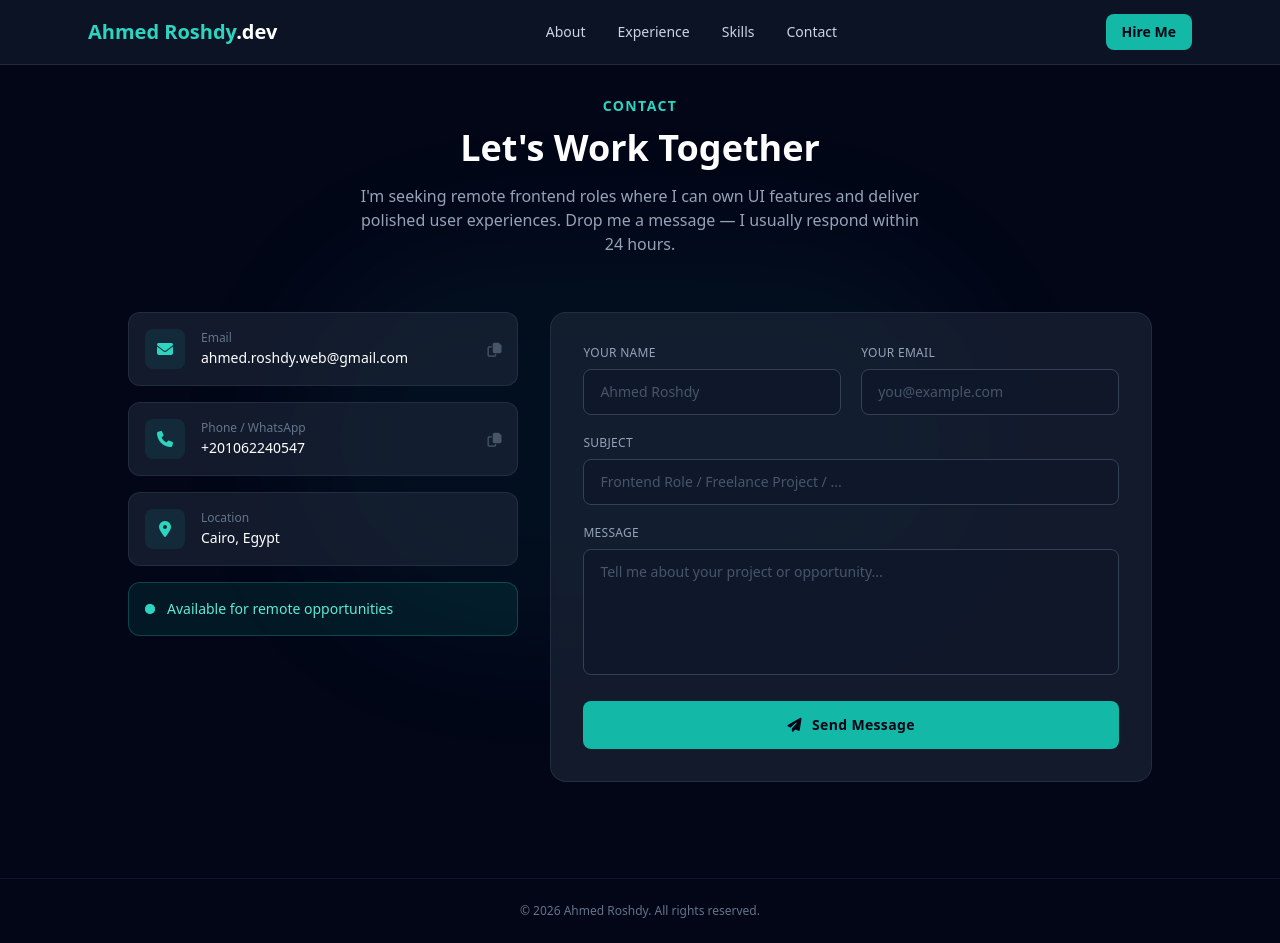
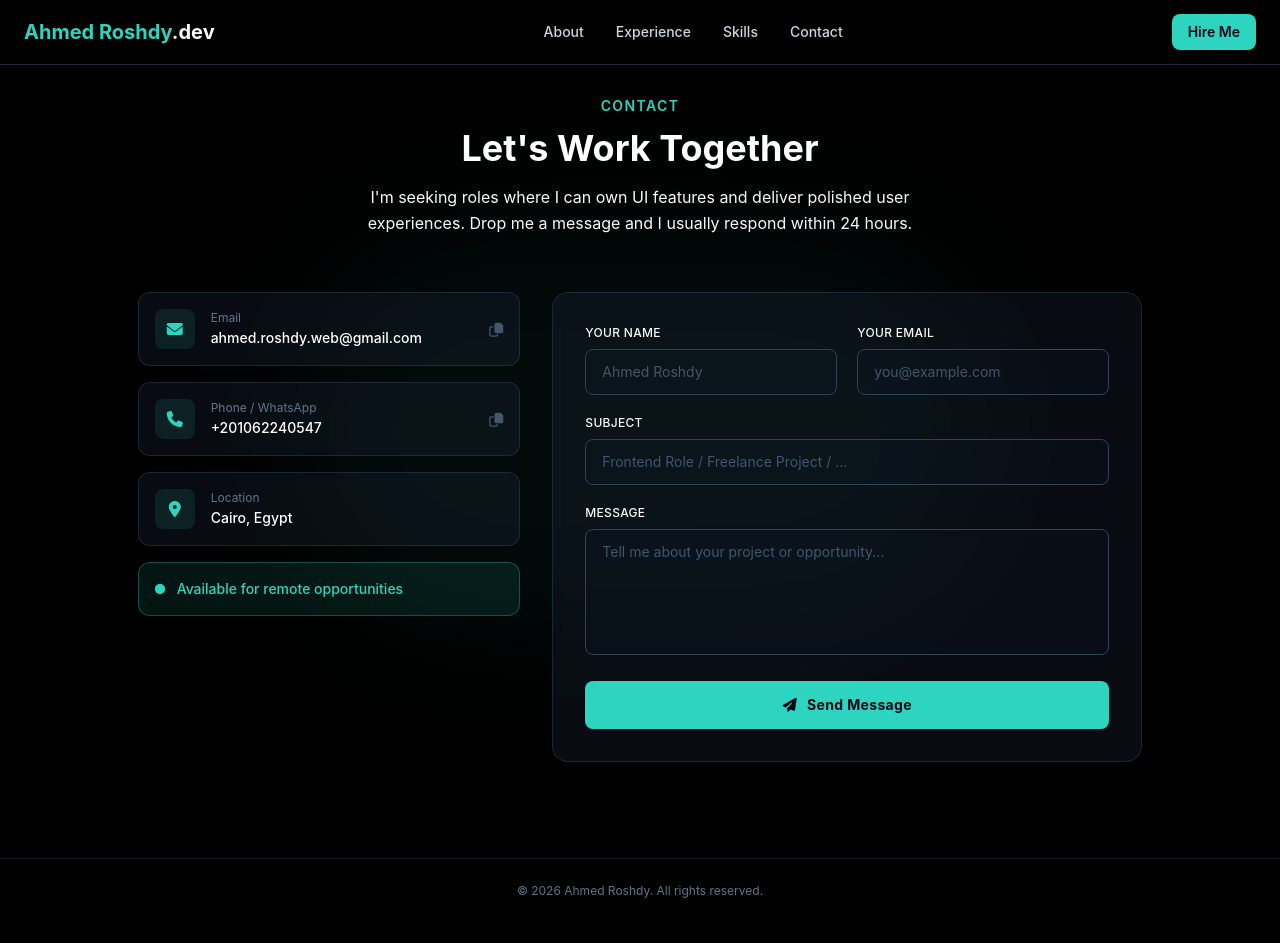
Before and after one commit to Ahmed-Roshdy-1/my-portfolio, a Nuxt app: page /contact in a window 1280 px wide. Built offline with nearby package versions, Linux system fonts and the light colour scheme.

Commit message:
update tailwindcss to version 4.3.3 and add @tailwindcss/vite dependency and update UI

```diff
--- a/app/assets/css/main.css
+++ b/app/assets/css/main.css
@@ -1,9 +1,20 @@
-@tailwindcss base;
-@tailwindcss components;
-@tailwindcss utilities;
+@import "tailwindcss";
+
+@theme {
+  --color-primary: #2dd4bf;
+  --color-primary-dark: #1fb9a5;
+  --color-text: #fff;
+  --color-text-sub: #fafafa;
+  --color-app-bg: #000000;
+}
+
 
 html {
   scroll-behavior: smooth;
+}
+
+body{
+  background: var(--color-app-bg);
 }
 
 
@@ -16,9 +27,10 @@ html {
   background: #1e293b;
 }
 ::-webkit-scrollbar-thumb {
-  background: #2dd4bf;
+  background: var(--color-primary);
   border-radius: 4px;
+  cursor: pointer;
 }
 ::-webkit-scrollbar-thumb:hover {
-  background: #2dd4bf;
+  background: var(--color-primary-dark) ;
 }
--- a/app/components/ContactSection.vue
+++ b/app/components/ContactSection.vue
@@ -88,17 +88,17 @@ async function copyPhone() {
   <section id="contact" class="py-24 px-6 relative overflow-hidden">
     <!-- Background glow -->
     <div class="absolute inset-0 pointer-events-none">
-      <div class="absolute top-1/2 left-1/2 -translate-x-1/2 -translate-y-1/2 w-[700px] h-[400px] bg-teal-500/5 rounded-full blur-3xl"></div>
+      <div class="absolute top-1/2 left-1/2 -translate-x-1/2 -translate-y-1/2 w-[700px] h-[400px] bg-primary/5 rounded-full blur-3xl"></div>
     </div>
 
     <div class="max-w-5xl mx-auto relative z-10">
       <!-- Header -->
       <div class="text-center mb-14">
-        <p class="text-teal-400 text-sm font-semibold tracking-widest uppercase mb-3">Contact</p>
+        <p class="text-primary text-sm font-semibold tracking-widest uppercase mb-3">Contact</p>
         <h2 class="text-3xl sm:text-4xl font-bold text-white mb-4">Let's Work Together</h2>
-        <p class="text-slate-400 max-w-xl mx-auto text-sm sm:text-base leading-relaxed">
-          I'm seeking remote frontend roles where I can own UI features and deliver polished user experiences.
-          Drop me a message — I usually respond within 24 hours.
+        <p class="text-text-sub max-w-xl mx-auto text-sm sm:text-base leading-relaxed">
+          I'm seeking roles where I can own UI features and deliver polished user experiences.
+          Drop me a message and I usually respond within 24 hours.
         </p>
       </div>
 
@@ -108,12 +108,12 @@ async function copyPhone() {
         <div class="lg:col-span-2 space-y-4">
           <!-- Email -->
           <div
-            class="group flex items-center gap-4 p-4 rounded-xl bg-slate-800/60 border border-slate-700/50 hover:border-teal-500/50 transition-all duration-300 cursor-pointer relative"
+            class="group flex items-center gap-4 p-4 rounded-xl bg-slate-800/30 border border-slate-700/50 hover:border-primary/50 transition-all duration-300 cursor-pointer relative"
             @click="copyEmail"
             :title="emailCopied ? 'Copied!' : 'Click to copy email'"
           >
-            <div class="flex-shrink-0 w-10 h-10 rounded-lg bg-teal-500/10 flex items-center justify-center">
-              <i class="fas fa-envelope text-teal-400 text-base"></i>
+            <div class="flex-shrink-0 w-10 h-10 rounded-lg bg-primary/10 flex items-center justify-center">
+              <i class="fas fa-envelope text-primary text-base"></i>
             </div>
             <div class="min-w-0 flex-1">
               <p class="text-xs text-slate-500 mb-0.5">Email</p>
@@ -122,20 +122,20 @@ async function copyPhone() {
             <!-- Copy feedback -->
             <div class="flex-shrink-0 ml-2">
               <transition name="fade-scale">
-                <span v-if="emailCopied" class="text-xs text-teal-400 font-semibold whitespace-nowrap">Copied!</span>
-                <i v-else class="far fa-copy text-slate-600 group-hover:text-teal-400 transition-colors text-sm"></i>
+                <span v-if="emailCopied" class="text-xs text-primary font-semibold whitespace-nowrap">Copied!</span>
+                <i v-else class="far fa-copy text-slate-600 group-hover:text-primary transition-colors text-sm"></i>
               </transition>
             </div>
           </div>
 
           <!-- Phone -->
           <div
-            class="group flex items-center gap-4 p-4 rounded-xl bg-slate-800/60 border border-slate-700/50 hover:border-teal-500/50 transition-all duration-300 cursor-pointer"
+            class="group flex items-center gap-4 p-4 rounded-xl bg-slate-800/30 border border-slate-700/50 hover:border-primary/50 transition-all duration-300 cursor-pointer"
             @click="copyPhone"
             :title="phoneCopied ? 'Copied!' : 'Click to copy phone number'"
           >
-            <div class="flex-shrink-0 w-10 h-10 rounded-lg bg-teal-500/10 flex items-center justify-center">
-              <i class="fas fa-phone text-teal-400 text-base"></i>
+            <div class="flex-shrink-0 w-10 h-10 rounded-lg bg-primary/10 flex items-center justify-center">
+              <i class="fas fa-phone text-primary text-base"></i>
             </div>
             <div class="min-w-0 flex-1">
               <p class="text-xs text-slate-500 mb-0.5">Phone / WhatsApp</p>
@@ -143,16 +143,16 @@ async function copyPhone() {
             </div>
             <div class="flex-shrink-0 ml-2">
               <transition name="fade-scale">
-                <span v-if="phoneCopied" class="text-xs text-teal-400 font-semibold whitespace-nowrap">Copied!</span>
-                <i v-else class="far fa-copy text-slate-600 group-hover:text-teal-400 transition-colors text-sm"></i>
+                <span v-if="phoneCopied" class="text-xs text-primary font-semibold whitespace-nowrap">Copied!</span>
+                <i v-else class="far fa-copy text-slate-600 group-hover:text-primary transition-colors text-sm"></i>
               </transition>
             </div>
           </div>
 
           <!-- Location -->
-          <div class="flex items-center gap-4 p-4 rounded-xl bg-slate-800/60 border border-slate-700/50">
-            <div class="flex-shrink-0 w-10 h-10 rounded-lg bg-teal-500/10 flex items-center justify-center">
-              <i class="fas fa-location-dot text-teal-400 text-base"></i>
+          <div class="flex items-center gap-4 p-4 rounded-xl bg-slate-800/30 border border-slate-700/50">
+            <div class="flex-shrink-0 w-10 h-10 rounded-lg bg-primary/10 flex items-center justify-center">
+              <i class="fas fa-location-dot text-primary text-base"></i>
             </div>
             <div>
               <p class="text-xs text-slate-500 mb-0.5">Location</p>
@@ -161,12 +161,12 @@ async function copyPhone() {
           </div>
 
           <!-- Availability badge -->
-          <div class="flex items-center gap-3 p-4 rounded-xl bg-teal-500/10 border border-teal-500/30">
+          <div class="flex items-center gap-3 p-4 rounded-xl bg-primary/10 border border-primary/30">
             <span class="relative flex h-2.5 w-2.5 flex-shrink-0">
-              <span class="animate-ping absolute inline-flex h-full w-full rounded-full bg-teal-400 opacity-75"></span>
-              <span class="relative inline-flex rounded-full h-2.5 w-2.5 bg-teal-400"></span>
+              <span class="animate-ping absolute inline-flex h-full w-full rounded-full bg-primary opacity-75"></span>
+              <span class="relative inline-flex rounded-full h-2.5 w-2.5 bg-primary"></span>
             </span>
-            <p class="text-teal-300 text-sm font-medium">Available for remote opportunities</p>
+            <p class="text-primary text-sm font-medium">Available for remote opportunities</p>
           </div>
         </div>
 
@@ -174,57 +174,57 @@ async function copyPhone() {
         <div class="lg:col-span-3">
           <form
             @submit.prevent="sendEmail"
-            class="bg-slate-800/60 border border-slate-700/50 rounded-2xl p-6 sm:p-8 space-y-5 backdrop-blur-sm"
+            class="bg-slate-800/30 border border-slate-700/50 rounded-2xl p-6 sm:p-8 space-y-5 backdrop-blur-sm"
           >
             <!-- Name + Subject row -->
             <div class="grid grid-cols-1 sm:grid-cols-2 gap-5">
               <div>
-                <label for="contact-name" class="block text-xs text-slate-400 mb-2 font-medium tracking-wide uppercase">Your Name</label>
+                <label for="contact-name" class="block text-xs text-text-sub mb-2 font-medium tracking-wide uppercase">Your Name</label>
                 <input
                   id="contact-name"
                   v-model="form.name"
                   type="text"
                   required
                   placeholder="Ahmed Roshdy"
-                  class="w-full bg-slate-900/70 border border-slate-700 text-white text-sm rounded-lg px-4 py-3 placeholder-slate-600 focus:outline-none focus:border-teal-500 focus:ring-1 focus:ring-teal-500/50 transition-all duration-200"
+                  class="w-full bg-slate-900/20 border border-slate-700 text-white text-sm rounded-lg px-4 py-3 placeholder-slate-600 focus:outline-none focus:border-primary focus:ring-1 focus:ring-primary/50 transition-all duration-200"
                 />
               </div>
               <div>
-                <label for="contact-email" class="block text-xs text-slate-400 mb-2 font-medium tracking-wide uppercase">Your Email</label>
+                <label for="contact-email" class="block text-xs text-text-sub mb-2 font-medium tracking-wide uppercase">Your Email</label>
                 <input
                   id="contact-email"
                   v-model="form.email"
                   type="email"
                   required
                   placeholder="you@example.com"
-                  class="w-full bg-slate-900/70 border border-slate-700 text-white text-sm rounded-lg px-4 py-3 placeholder-slate-600 focus:outline-none focus:border-teal-500 focus:ring-1 focus:ring-teal-500/50 transition-all duration-200"
+                  class="w-full bg-slate-900/20 border border-slate-700 text-white text-sm rounded-lg px-4 py-3 placeholder-slate-600 focus:outline-none focus:border-primary focus:ring-1 focus:ring-primary/50 transition-all duration-200"
                 />
               </div>
             </div>
 
             <!-- Subject -->
             <div>
-              <label for="contact-subject" class="block text-xs text-slate-400 mb-2 font-medium tracking-wide uppercase">Subject</label>
+              <label for="contact-subject" class="block text-xs text-text-sub mb-2 font-medium tracking-wide uppercase">Subject</label>
               <input
                 id="contact-subject"
                 v-model="form.subject"
                 type="text"
                 required
                 placeholder="Frontend Role / Freelance Project / ..."
-                class="w-full bg-slate-900/70 border border-slate-700 text-white text-sm rounded-lg px-4 py-3 placeholder-slate-600 focus:outline-none focus:border-teal-500 focus:ring-1 focus:ring-teal-500/50 transition-all duration-200"
+                class="w-full bg-slate-900/20 border border-slate-700 text-white text-sm rounded-lg px-4 py-3 placeholder-slate-600 focus:outline-none focus:border-primary focus:ring-1 focus:ring-primary/50 transition-all duration-200"
               />
             </div>
 
             <!-- Message -->
             <div>
-              <label for="contact-message" class="block text-xs text-slate-400 mb-2 font-medium tracking-wide uppercase">Message</label>
+              <label for="contact-message" class="block text-xs text-text-sub mb-2 font-medium tracking-wide uppercase">Message</label>
               <textarea
                 id="contact-message"
                 v-model="form.message"
                 required
                 rows="5"
                 placeholder="Tell me about your project or opportunity..."
-                class="w-full bg-slate-900/70 border border-slate-700 text-white text-sm rounded-lg px-4 py-3 placeholder-slate-600 focus:outline-none focus:border-teal-500 focus:ring-1 focus:ring-teal-500/50 transition-all duration-200 resize-none"
+                class="w-full bg-slate-900/20 border border-slate-700 text-white text-sm rounded-lg px-4 py-3 placeholder-slate-600 focus:outline-none focus:border-primary focus:ring-1 focus:ring-primary/50 transition-all duration-200 resize-none"
               ></textarea>
             </div>
 
@@ -232,11 +232,11 @@ async function copyPhone() {
             <button
               type="submit"
               :disabled="sending || sent"
-              class="w-full flex items-center justify-center gap-2.5 bg-teal-500 hover:bg-teal-400 disabled:opacity-60 disabled:cursor-not-allowed text-slate-950 font-bold py-3.5 rounded-lg transition-all duration-300 text-sm tracking-wide group"
+              class="w-full flex items-center justify-center gap-2.5 cursor-pointer bg-primary hover:bg-primary disabled:opacity-60 disabled:cursor-not-allowed text-slate-950 font-bold py-3.5 rounded-lg transition-all duration-300 text-sm tracking-wide group"
             >
               <!-- Idle -->
               <template v-if="!sending && !sent && !error">
-                <i class="fas fa-paper-plane group-hover:translate-x-0.5 group-hover:-translate-y-0.5 transition-transform duration-200"></i>
+                <i class="fas fa-paper-plane group-hover:translate-x-0.5 group-hover:-translate-y-0.5 transition-transform duration-200 "></i>
                 Send Message
               </template>
               <!-- Sending -->
@@ -261,7 +261,7 @@ async function copyPhone() {
 
             <!-- Status messages -->
             <transition name="slide-up">
-              <p v-if="sent" class="text-center text-teal-400 text-xs font-medium">
+              <p v-if="sent" class="text-center text-primary text-xs font-medium">
                 🎉 Thanks! I'll get back to you within 24 hours.
               </p>
               <p v-else-if="error" class="text-center text-red-400 text-xs font-medium">
--- a/app/components/ExperienceSection.vue
+++ b/app/components/ExperienceSection.vue
@@ -3,16 +3,16 @@ import { experiences } from '@/data';
 </script>
 
 <template>
-  <section id="experience" class="py-16 sm:py-20 px-6 max-w-6xl mx-auto border-t border-slate-800">
+  <section id="experience" class="py-16 sm:py-20 px-6 border-t border-slate-800">
     <h2 class="text-2xl sm:text-3xl font-bold text-white mb-8 sm:mb-12">Work Experience</h2>
     <div class="space-y-10 sm:space-y-12">
-      <div v-for="(job, index) in experiences" :key="index" class="relative pl-6 sm:pl-8 border-l-2 border-slate-800 hover:border-teal-400 transition">
-        <div class="absolute -left-[9px] top-0 w-4 h-4 rounded-full bg-slate-900 border-2 border-teal-400"></div>
+      <div v-for="(job, index) in experiences" :key="index" class="relative pl-6 sm:pl-8 border-l-2 border-slate-800 hover:border-primary transition">
+        <div class="absolute -left-[9px] top-0 w-4 h-4 rounded-full bg-slate-900 border-2 border-primary"></div>
         <div class="flex flex-col sm:flex-row sm:items-center justify-between gap-1 sm:gap-2 mb-2">
-          <h3 class="text-base sm:text-xl font-semibold text-white">{{ job.role }} <span class="text-teal-400">@ <a :href="job.companyUrl" target="_blank">{{ job.company }}</a></span></h3>
-          <span class="text-xs sm:text-sm font-mono text-slate-400 shrink-0">{{ job.period }} | {{ job.location }}</span>
+          <h3 class="text-base sm:text-xl font-semibold text-white">{{ job.role }} <span class="text-primary">@ <a :href="job.companyUrl" target="_blank">{{ job.company }}</a></span></h3>
+          <span class="text-xs sm:text-sm font-mono text-text-sub shrink-0">{{ job.period }} | {{ job.location }}</span>
         </div>
-        <ul class="list-disc list-inside space-y-1.5 sm:space-y-2 text-slate-400 text-sm sm:text-base mt-3 sm:mt-4">
+        <ul class="list-disc list-inside space-y-1.5 sm:space-y-2 text-text-sub text-sm sm:text-base mt-3 sm:mt-4">
           <li v-for="(point, i) in job.highlights" :key="i">{{ point }}</li>
         </ul>
       </div>
--- a/app/components/Navbar.vue
+++ b/app/components/Navbar.vue
@@ -9,21 +9,21 @@ function closeMenu() {
 </script>
 
 <template>
-  <nav class="fixed top-0 left-0 right-0 z-50 bg-slate-900/80 backdrop-blur-md border-b border-slate-800">
-    <div class="max-w-6xl mx-auto px-6 h-16 flex items-center justify-between">
+  <nav class="fixed top-0 left-0 right-0 z-50 bg-app-bg/80 backdrop-blur-md border-b border-slate-800">
+    <div class="max-w-[1400px] mx-auto px-6 h-16 flex items-center justify-between">
       <!-- Logo -->
-      <nuxt-link to="/" class="text-xl font-bold text-teal-400">Ahmed Roshdy<span class="text-white">.dev</span></nuxt-link>
+      <nuxt-link to="/" class="text-xl font-bold text-primary">Ahmed Roshdy<span class="text-white">.dev</span></nuxt-link>
 
       <!-- Desktop Nav -->
       <div class="hidden md:flex space-x-8 text-sm font-medium text-slate-300">
-        <nuxt-link to="/" class="hover:text-teal-400 transition">About</nuxt-link>
-        <nuxt-link to="/experience" class="hover:text-teal-400 transition">Experience</nuxt-link>
-        <nuxt-link to="/skills" class="hover:text-teal-400 transition">Skills</nuxt-link>
-        <nuxt-link to="/contact" class="hover:text-teal-400 transition">Contact</nuxt-link>
+        <nuxt-link to="/" class="hover:text-primary transition">About</nuxt-link>
+        <nuxt-link to="/experience" class="hover:text-primary transition">Experience</nuxt-link>
+        <nuxt-link to="/skills" class="hover:text-primary transition">Skills</nuxt-link>
+        <nuxt-link to="/contact" class="hover:text-primary transition">Contact</nuxt-link>
       </div>
 
       <!-- Desktop CTA -->
-      <a href="mailto:ahmed.roshdy.web@gmail.com" target="_blank" class="hidden md:inline-block bg-teal-500 hover:bg-teal-600 text-slate-950 font-semibold px-4 py-2 rounded-lg text-sm transition">
+      <a href="mailto:ahmed.roshdy.web@gmail.com" target="_blank" class="hidden md:inline-block bg-primary hover:bg-primary text-slate-950 font-semibold px-4 py-2 rounded-lg text-sm transition">
         Hire Me
       </a>
 
@@ -44,11 +44,11 @@ function closeMenu() {
       v-show="menuOpen"
       class="md:hidden border-t border-slate-800 bg-slate-900/95 backdrop-blur-md px-6 py-4 flex flex-col gap-4 text-sm font-medium text-slate-300"
     >
-      <nuxt-link to="/" @click="closeMenu" class="hover:text-teal-400 transition py-1">About</nuxt-link>
-      <nuxt-link to="/experience" @click="closeMenu" class="hover:text-teal-400 transition py-1">Experience</nuxt-link>
-      <nuxt-link to="/skills" @click="closeMenu" class="hover:text-teal-400 transition py-1">Skills</nuxt-link>
-      <nuxt-link to="/contact" @click="closeMenu" class="hover:text-teal-400 transition py-1">Contact</nuxt-link>
-      <a href="mailto:ahmed.roshdy.web@gmail.com" @click="closeMenu" class="inline-block bg-teal-500 hover:bg-teal-600 text-slate-950 font-semibold px-4 py-2 rounded-lg text-center transition">
+      <nuxt-link to="/" @click="closeMenu" class="hover:text-primary transition py-1">About</nuxt-link>
+      <nuxt-link to="/experience" @click="closeMenu" class="hover:text-primary transition py-1">Experience</nuxt-link>
+      <nuxt-link to="/skills" @click="closeMenu" class="hover:text-primary transition py-1">Skills</nuxt-link>
+      <nuxt-link to="/contact" @click="closeMenu" class="hover:text-primary transition py-1">Contact</nuxt-link>
+      <a href="mailto:ahmed.roshdy.web@gmail.com" @click="closeMenu" class="inline-block bg-primary hover:bg-primary text-slate-950 font-semibold px-4 py-2 rounded-lg text-center transition">
         Hire Me
       </a>
     </div>
--- a/app/layouts/default.vue
+++ b/app/layouts/default.vue
@@ -1,7 +1,7 @@
 <template>
-  <div class="min-h-screen flex flex-col justify-between bg-slate-950 text-slate-100 font-sans antialiased selection:bg-teal-500 selection:text-slate-950">
+  <div class="min-h-screen mx-auto flex flex-col justify-between text-slate-100 font-sans antialiased selection:bg-primary selection:text-slate-950">
     <Navbar />
-    <main class="flex-1">
+    <main class="flex-1 max-w-[1400px] mx-auto">
       <slot />
     </main>
     <footer class="py-6 border-t border-slate-900 text-center text-slate-500 text-xs">
--- a/package.json
+++ b/package.json
@@ -10,13 +10,13 @@
     "postinstall": "nuxt prepare"
   },
   "devDependencies": {
-    "@nuxtjs/tailwindcss": "^6.11.4",
     "nuxt": "^3.11.2",
-    "tailwindcss": "^3.4.1",
+    "tailwindcss": "^4.3.3",
     "vue": "^3.4.21",
     "vue-router": "^4.3.0"
   },
   "dependencies": {
-    "@emailjs/browser": "^4.4.1"
+    "@emailjs/browser": "^4.4.1",
+    "@tailwindcss/vite": "^4.3.3"
   }
 }
```
Also changed, not shown: app/components/HeroSection.vue (+10 -6 lines), app/components/SkillsSection.vue (+8 -8 lines), nuxt.config.ts (+8 -1 lines), 1 other file (tests, documents, lock files or other folders).
